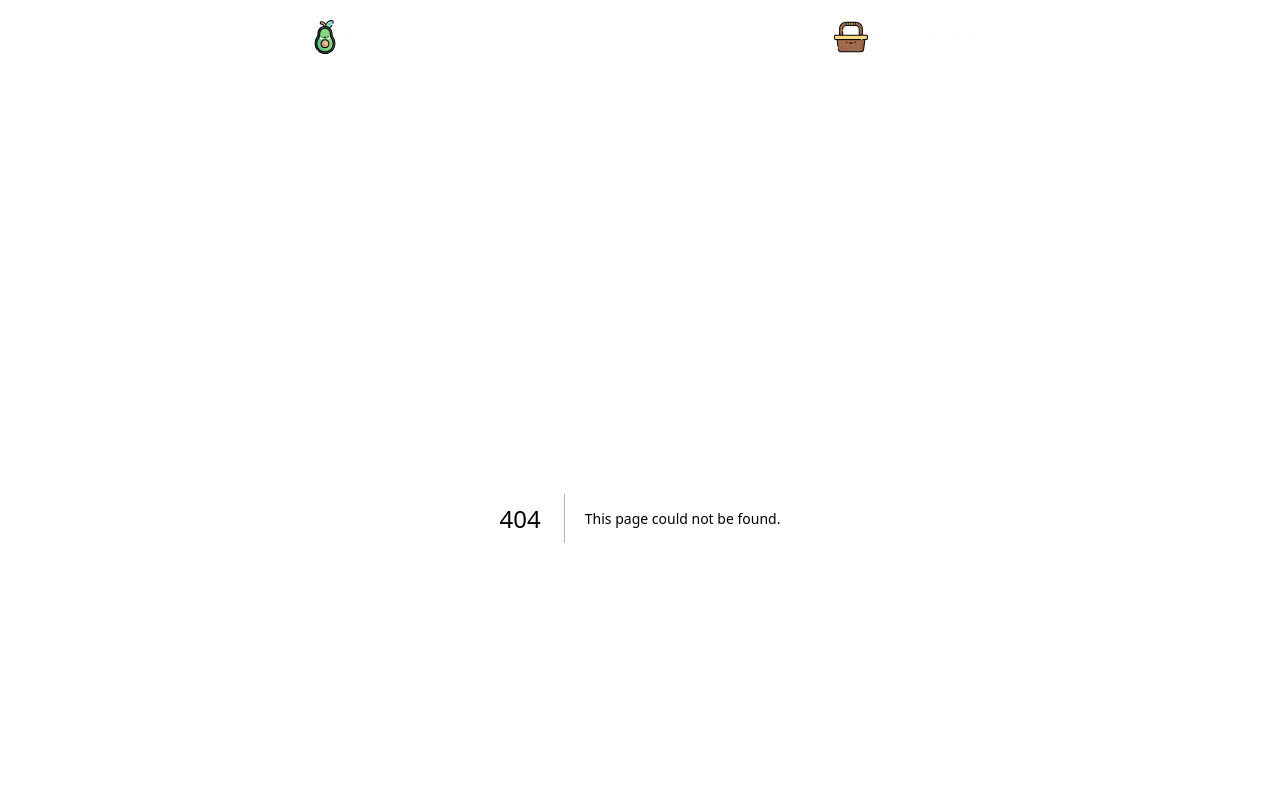
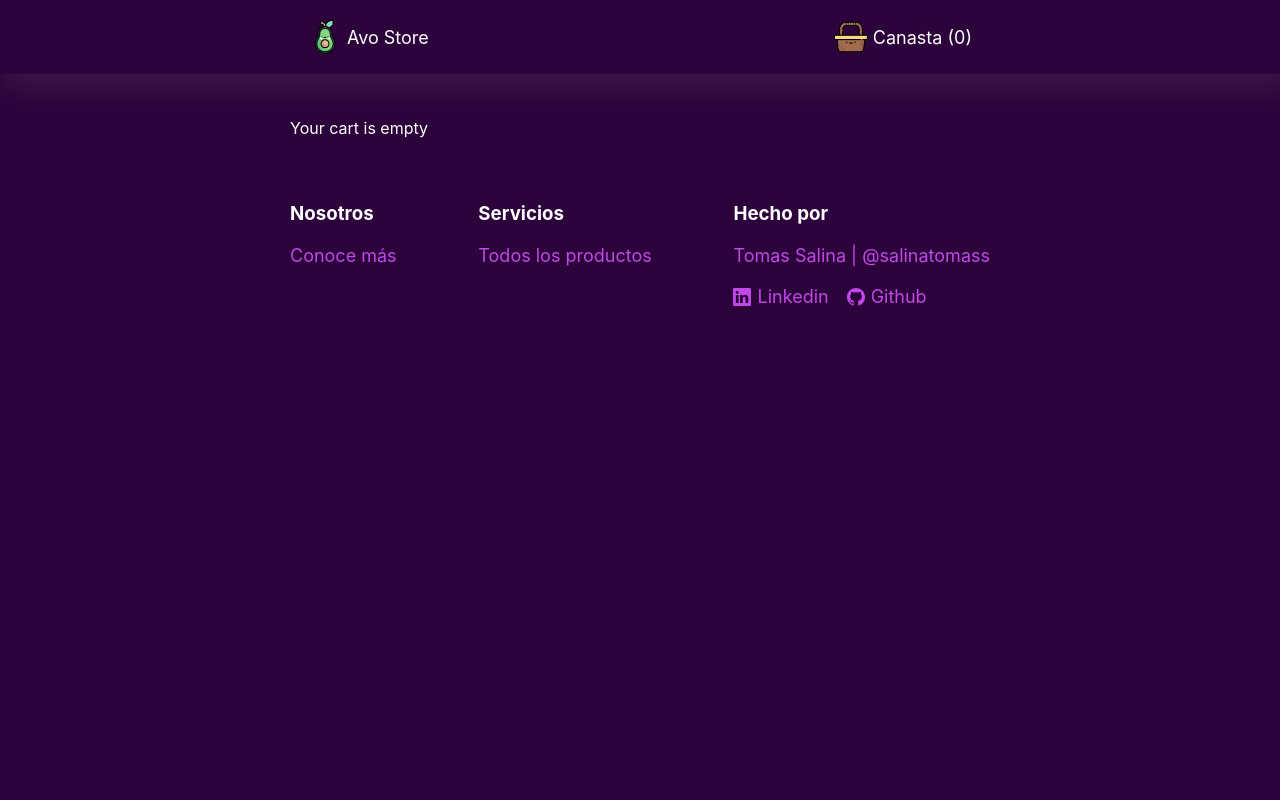
Before and after one commit to salinatomass/avo-store, a Next.js app: page /cart in a window 1280 px wide. Before the commit this address had no page. Shown: the top 800 px of the page. Built offline with nearby package versions, Linux system fonts and the light colour scheme.

Commit message:
<feat>app: add app context

```diff
--- /dev/null
+++ b/context/AppContext.tsx
@@ -0,0 +1,35 @@
+import { createContext, useContext, useReducer } from 'react'
+
+import { appReducer, initialState } from './appReducer'
+
+const AppContext = createContext(initialState)
+
+export const useAppContext = () => {
+  const context = useContext(AppContext)
+  return context
+}
+
+export const AppProvider = ({ children }) => {
+  const [state, dispatch] = useReducer(appReducer, initialState)
+
+  const products = []
+
+  const loadProducts = () =>
+    dispatch({ type: TAppActionKind.LOAD_PRODUCTS, payload: products })
+
+  const addToCart = (product: TProduct) => {
+    dispatch({ type: TAppActionKind.ADD_TO_CART, payload: product })
+  }
+
+  const removeFromCart = (product: TProduct) => {
+    dispatch({ type: TAppActionKind.REMOVE_FROM_CART, payload: product })
+  }
+
+  return (
+    <AppContext.Provider
+      value={{ ...state, loadProducts, addToCart, removeFromCart }}
+    >
+      {children}
+    </AppContext.Provider>
+  )
+}
--- /dev/null
+++ b/context/appReducer.ts
@@ -0,0 +1,31 @@
+import { Reducer } from 'react'
+
+export const initialState: TAppState = {
+  cart: [],
+  products: [],
+  loadProducts: () => {},
+  addToCart: () => {},
+  removeFromCart: () => {},
+}
+
+export const appReducer = (state: TAppState, action: TAppAction): TAppState => {
+  const { type, payload } = action
+
+  switch (type) {
+    case TAppActionKind.LOAD_PRODUCTS:
+      return {
+        ...state,
+        products: payload,
+      }
+    case TAppActionKind.ADD_TO_CART:
+      return {
+        ...state,
+        cart: [...state.cart, payload],
+      }
+    case TAppActionKind.REMOVE_FROM_CART:
+      return {
+        ...state,
+        cart: state.cart.filter(product => product.id !== payload.id),
+      }
+  }
+}
--- a/pages/_app.tsx
+++ b/pages/_app.tsx
@@ -2,11 +2,14 @@ import type { AppProps } from 'next/app'
 import Layout from '@components/Layout/Layout'
 
 import '../styles.css'
+import { AppProvider } from 'context/AppContext'
 
 export default function MyApp({ Component, pageProps }: AppProps) {
   return (
-    <Layout>
-      <Component {...pageProps} />
-    </Layout>
+    <AppProvider>
+      <Layout>
+        <Component {...pageProps} />
+      </Layout>
+    </AppProvider>
   )
 }
--- /dev/null
+++ b/pages/cart/index.tsx
@@ -0,0 +1,13 @@
+import { useAppContext } from 'context/AppContext'
+
+const CartPage = () => {
+  const { cart } = useAppContext()
+
+  return (
+    <main className="cart">
+      {cart.length === 0 ? 'Your cart is empty' : 'cart'}
+    </main>
+  )
+}
+
+export default CartPage
```
Also changed, not shown: context/index.d.ts (added, +23 -0 lines), pages/about/facts.ts (deleted, +0 -27 lines), pages/about/index.tsx (+27 -1 lines).
